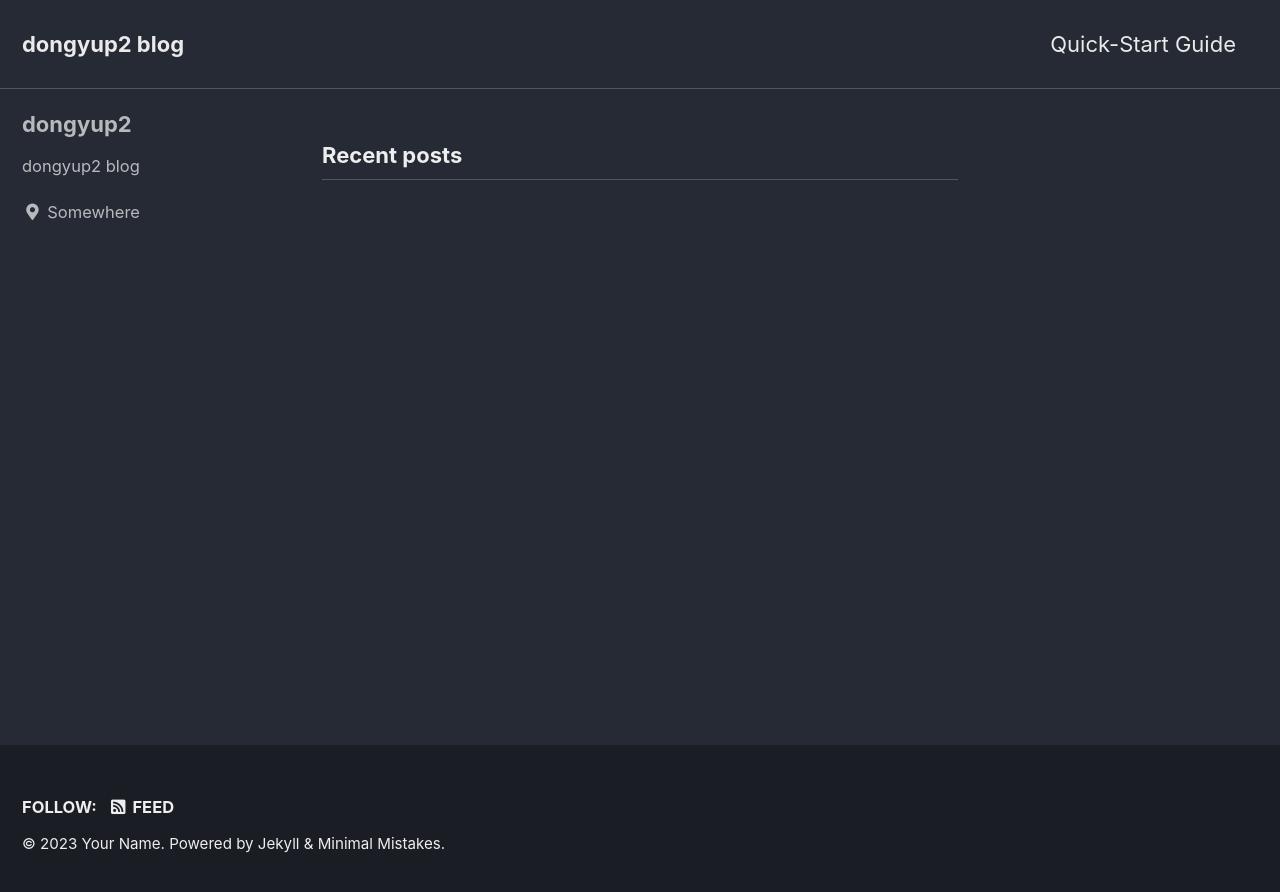
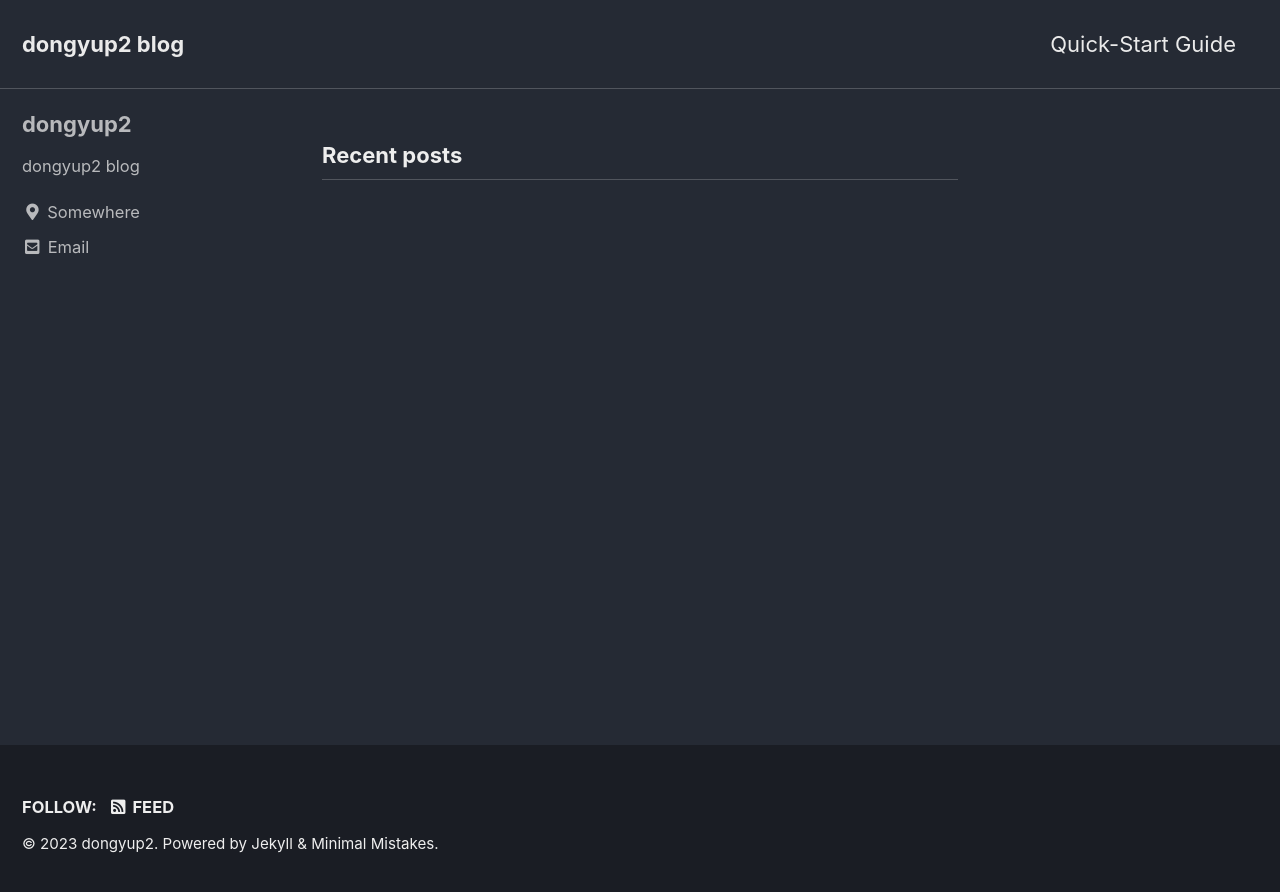
Before and after one commit to dongyup2/dongyup2.github.io, a Jekyll site: the page built from index.html, in a window 1280 px wide. Shown: the top 892 px of the page. Built offline with Jekyll 4.4.1, drawn with Linux system fonts in a browser that asks for light colours; cached includes are drawn as plain includes; the list of posts is cut into pages by our own code.

Commit message:
자기소개서 이력서 블로그 yml

```diff
--- a/_config.yml
+++ b/_config.yml
@@ -19,7 +19,7 @@ locale                   : "en-US"
 title                    : "dongyup2 blog"
 title_separator          : "-"
 subtitle                 : # site tagline that appears below site title in masthead
-name                     : "Your Name"
+name                     : "dongyup2"
 description              : "An amazing website."
 url                      : # the base hostname & protocol for your site e.g. "https://mmistakes.github.io"
 baseurl                  : # the subpath of your site, e.g. "/blog"
@@ -108,7 +108,7 @@ author:
   avatar           : # path of avatar image, e.g. "/assets/images/bio-photo.jpg"
   bio              : "dongyup2 blog"
   location         : "Somewhere"
-  email            :
+  email            : "dlehdduq22@naver.com"
   links:
     - label: "dlehdduq22@naver.com"
       icon: "fas fa-fw fa-envelope-square"
```
